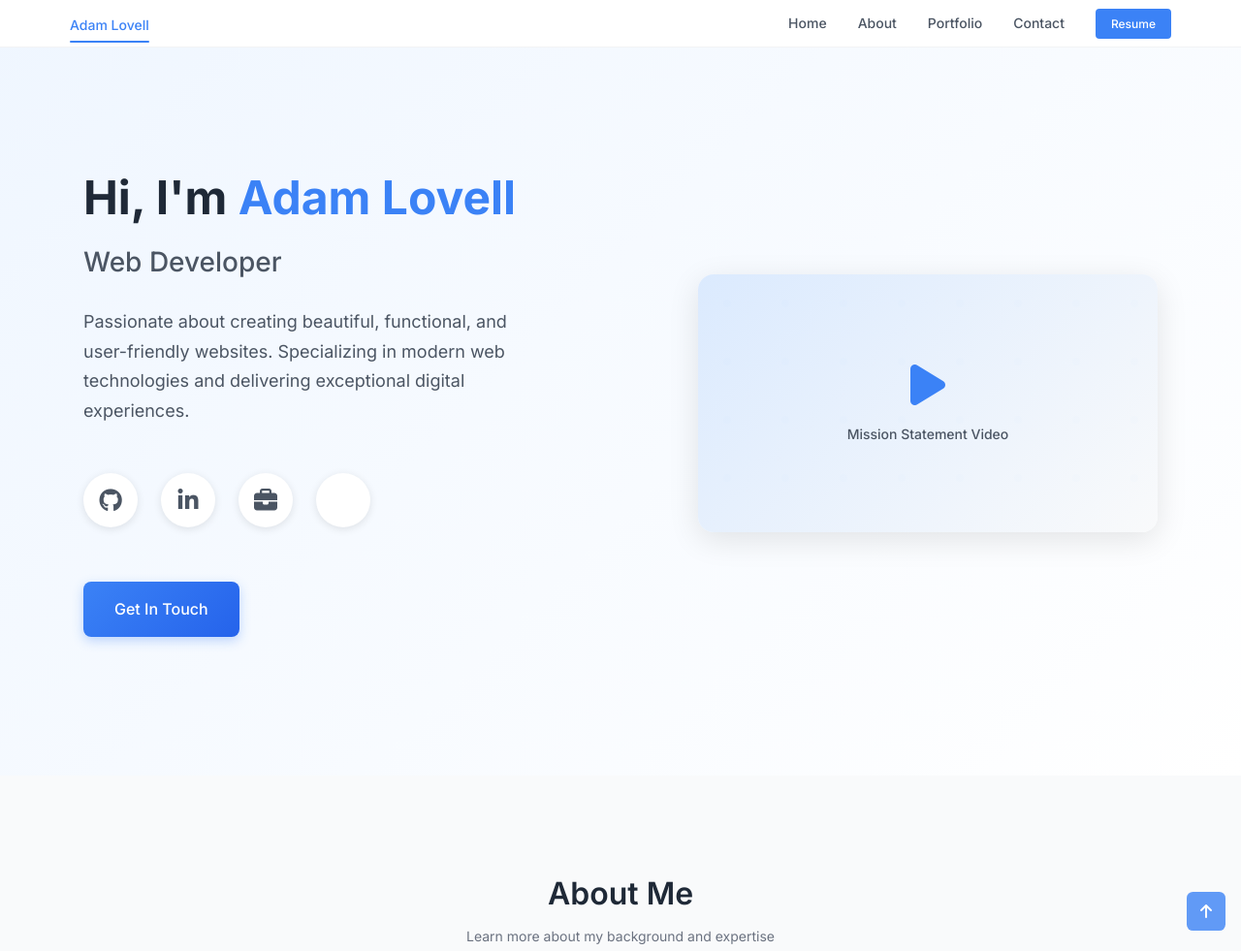
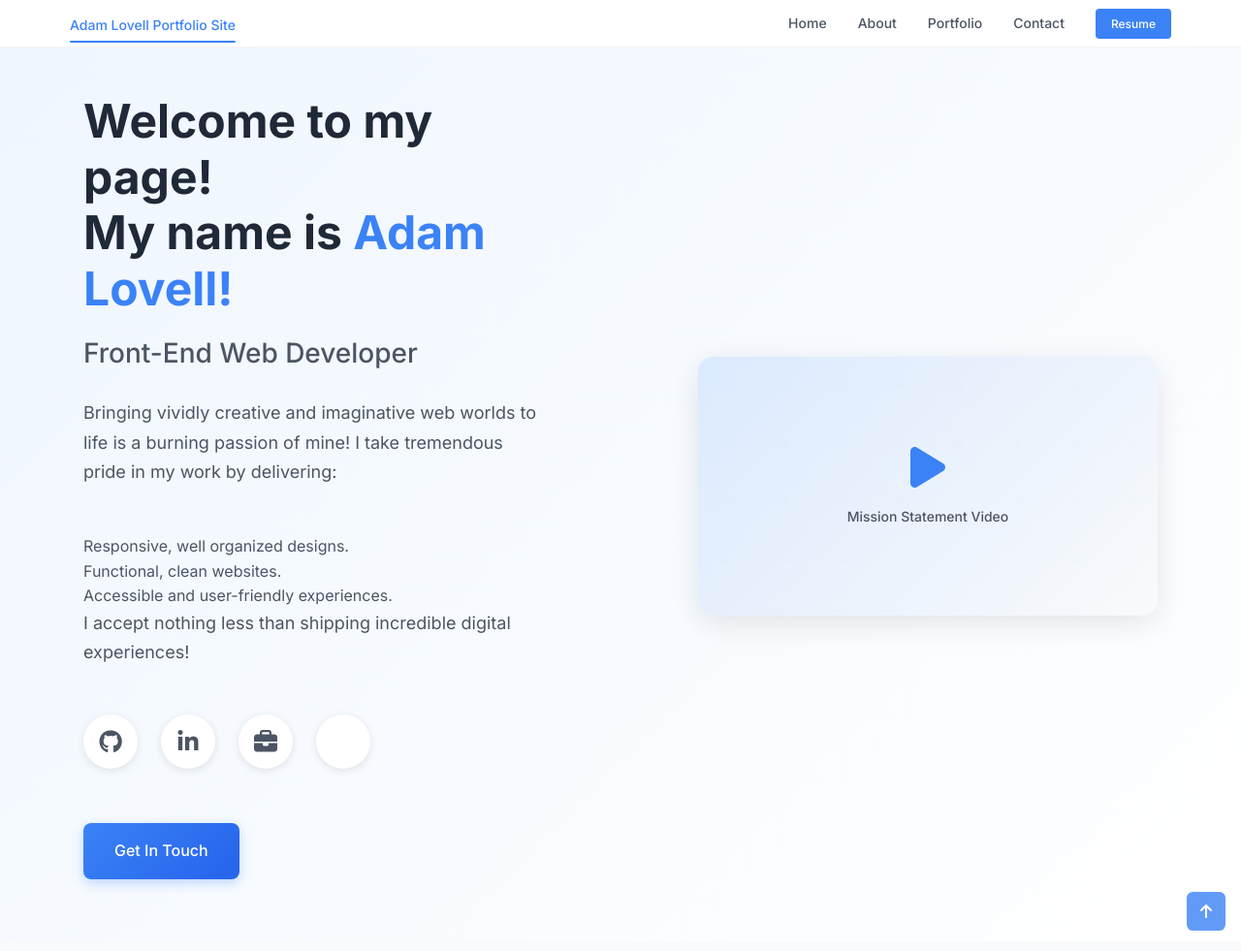
Before and after one commit to adam-lovell/portfolio-page, a plain HTML site: page index.html in a window 1280 px wide. Shown: the top 981 px of the page at 97% size. Drawn offline with Linux system fonts and the light colour scheme.

Commit message:
Update portfolio page styling and configuration

```diff
--- a/index.html
+++ b/index.html
@@ -39,7 +39,7 @@
         <nav class="nav">
             <!-- Logo/name on the left -->
             <div class="nav__logo">
-                <a href="#home" class="nav__link">Adam Lovell</a>
+                <a href="#home" class="nav__link">Adam Lovell Portfolio Site</a>
             </div>
             <!-- Navigation menu -->
             <ul class="nav__menu" id="nav-menu">
@@ -81,14 +81,24 @@
                 <div class="home__content">
                     <!-- Main heading with name -->
                     <h1 class="home__title">
-                        Hi, I'm <span class="home__title-color">Adam Lovell</span>
+                        Welcome to my page! <br> My name is <span class="home__title-color">Adam Lovell!</span>
                     </h1>
                     <!-- Subtitle with role -->
-                    <h2 class="home__subtitle">Web Developer</h2>
-                    <!-- Brief description -->
+                    <h2 class="home__subtitle">Front-End Web Developer</h2>
+                    <!-- Brief description with introductory paragraph -->
                     <p class="home__description">
-                        Passionate about creating beautiful, functional, and user-friendly websites.
-                        Specializing in modern web technologies and delivering exceptional digital experiences.
+                        Bringing vividly creative and imaginative web worlds to life is a burning passion of mine!
+                        I take tremendous pride in my work by delivering:
+                    </p>
+                    <!-- Key deliverables list - semantically correct as a separate element from paragraph -->
+                    <ul class="home__deliverables">
+                        <li>Responsive, well organized designs.</li>
+                        <li>Functional, clean websites.</li>
+                        <li>Accessible and user-friendly experiences.</li>
+                    </ul>
+                    <!-- Closing statement paragraph -->
+                    <p class="home__description">
+                        I accept nothing less than shipping incredible digital experiences!
                     </p>
                     <!-- Social media links container -->
                     <div class="home__social">
@@ -138,7 +148,7 @@
                 <!-- Section title -->
                 <h2 class="section__title">About Me</h2>
                 <!-- Section subtitle -->
-                <p class="section__subtitle">Learn more about my background and expertise</p>
+                <p class="section__subtitle">Learn more about my background and experience.</p>
 
                 <!-- About content grid -->
                 <div class="about__container grid">
```
